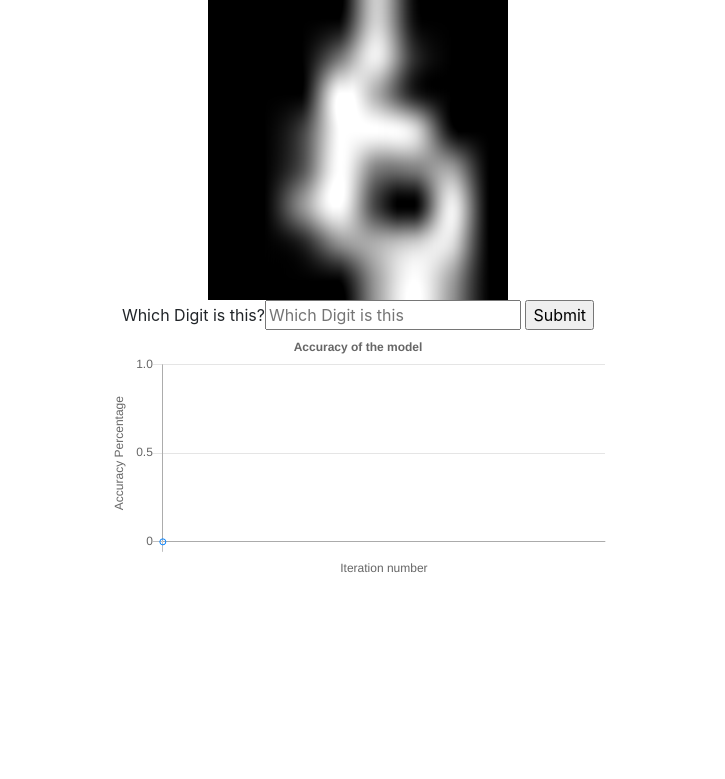
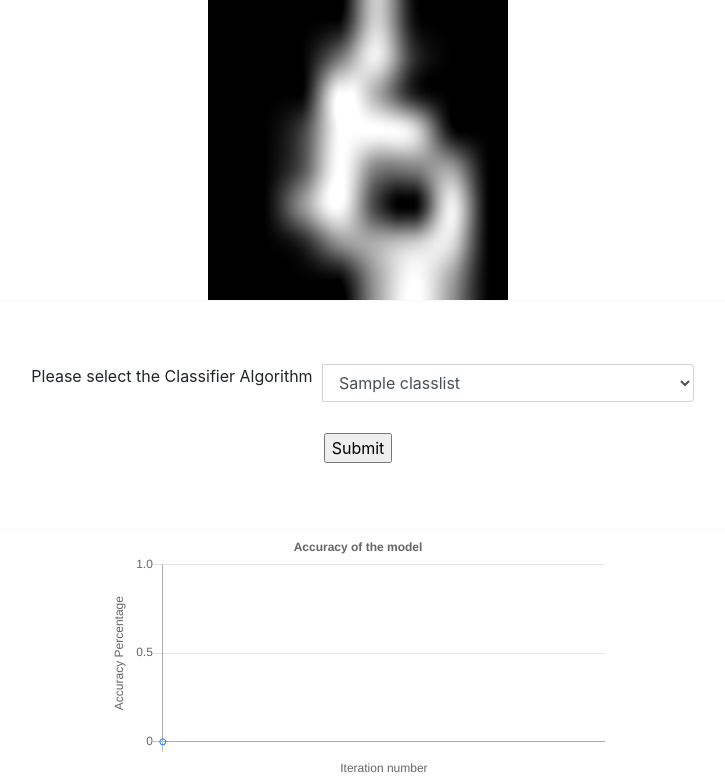
Before and after one commit to s18k/Active-Learning, a Flask app: template templates/after.html in a window 1280 px wide. Shown: the top 779 px of the page, without its empty margins (282-1007 px from the left). Before the commit the page ends 573 px from the top, so only its background shows below. Run offline with Flask 2, Linux system fonts and the light colour scheme; the template is opened without the code that fills it: most values are stand-ins (such as "Sample title", 1, 10 or a date in 2020); some libraries are stand-ins or nearby versions.

Commit message:
Update after.html

```diff
--- a/templates/after.html
+++ b/templates/after.html
@@ -11,9 +11,19 @@
 </head>
 <body>
     <center>
-        <img src="../static/image.png">
-        <form method="POST", action="{{url_for('helper')}}">
-            Which Digit is this?<input name="queries" type="number" placeholder="Which Digit is this">
+        <img src="{{ url_for('static', filename='image.png') }}">
+        <form method="POST" enctype=multipart/form-data class="text-center border border-light p-5"  style="height: 230px; width: 800px; border: 1px solid black; background:white" action="{{url_for('helper')}}">
+            <div class="form-group" style="padding:10px;">
+                <div class="input-group" style="padding:5px">
+
+                    <span class="input-group-addon" style="width:300px">Please select the Classifier Algorithm</span>
+                    <select name="label_select" class="selectpicker form-control">
+                        {% for o in classlist %}
+                        <option value="{{ o.number }}">{{ o.name }}</option>
+                        {% endfor %}
+                    </select>
+                </div>
+            </div>
             <input type="submit",value="train">
         </form>
         <div style="height:500px; width:500px">
```
